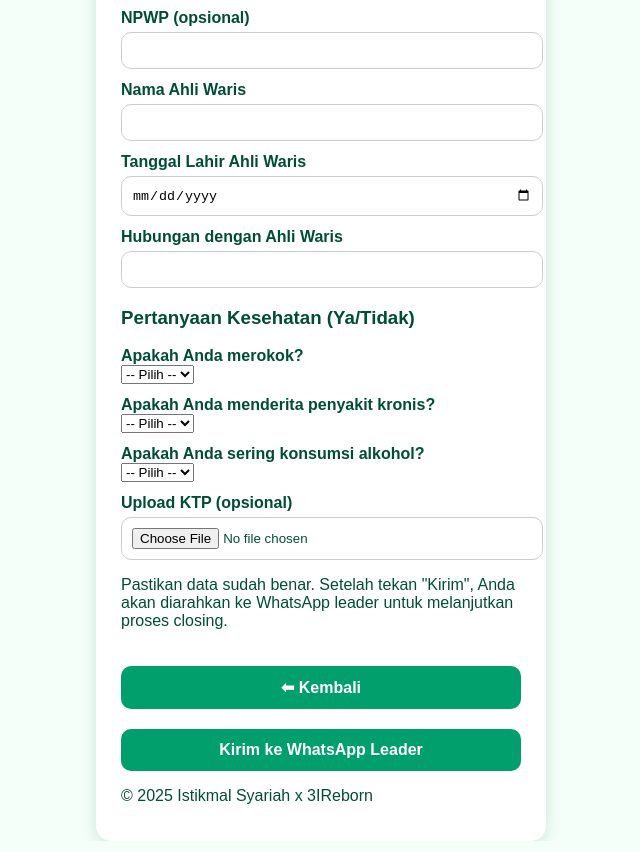
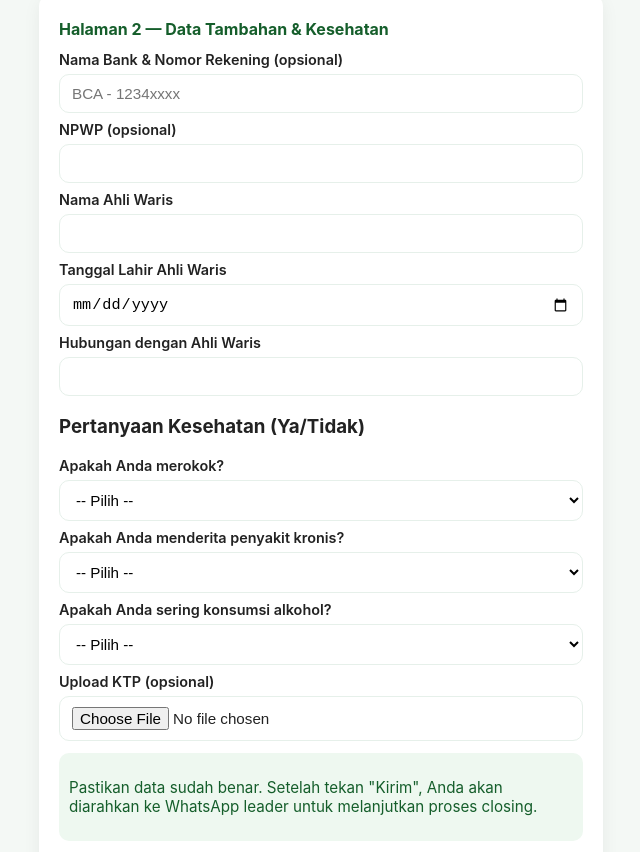
Before and after one commit to 3ireborn/syariahistikmal, a plain HTML site: page page2.html in a window 1280 px wide. Shown: the part 162-1014 px from the top of the page, without its empty margins (319-959 px from the left). Drawn offline with Linux system fonts and the light colour scheme.

Commit message:
Update style.css

```diff
--- a/style.css
+++ b/style.css
@@ -1,54 +1,82 @@
-body {
-  font-family: "Poppins", sans-serif;
-  background-color: #f3fff8;
-  color: #004d36;
-  display: flex;
-  justify-content: center;
-  align-items: center;
-  height: 100vh;
+:root{
+  --green: #1b8f3e;
+  --green-dark: #0f5c26;
+  --muted: #f4f8f5;
+  --card: #ffffff;
+  --accent: #155e2b;
 }
 
-.container {
-  background: #ffffff;
-  padding: 20px 25px;
-  border-radius: 15px;
-  box-shadow: 0 4px 15px rgba(0, 80, 50, 0.15);
-  max-width: 400px;
-  width: 90%;
+*{box-sizing:border-box}
+body{
+  margin:0;
+  font-family:Inter, system-ui, -apple-system, "Poppins", "Segoe UI", Roboto, "Helvetica Neue", Arial;
+  background:var(--muted);
+  color:#222;
+  -webkit-font-smoothing:antialiased;
 }
 
-h1 {
-  text-align: center;
-  color: #006e4d;
+.container{
+  max-width:720px;
+  margin:18px auto;
+  padding:18px;
 }
 
-label {
-  display: block;
-  margin-top: 12px;
-  font-weight: 600;
+.top{text-align:center}
+.logo{width:80px;height:auto;margin:6px auto;display:block}
+h1{color:var(--green);font-size:1.2rem;margin:6px 0}
+.sub{color:#50645a;font-size:0.9rem;margin-bottom:12px}
+
+.card{
+  background:var(--card);
+  border-radius:14px;
+  padding:14px;
+  box-shadow:0 6px 18px rgba(20,30,20,0.06);
+  margin-bottom:14px;
 }
 
-input {
-  width: 100%;
-  padding: 10px;
-  margin-top: 5px;
-  border: 1px solid #ccc;
-  border-radius: 10px;
+h2{color:var(--accent);font-size:1rem;text-align:left;margin:6px 0 12px}
+
+label{display:block;margin:8px 0 6px;font-weight:600;font-size:0.9rem}
+input[type="text"], input[type="email"], input[type="tel"], input[type="date"], input[type="number"], textarea, select, input[type="file"]{
+  width:100%;
+  padding:10px 12px;
+  border-radius:10px;
+  border:1px solid #e6f0ea;
+  background:#fff;
+  font-size:0.95rem;
 }
 
-button {
-  margin-top: 20px;
-  width: 100%;
-  padding: 12px;
-  background-color: #009f6b;
-  color: white;
-  border: none;
-  border-radius: 10px;
-  font-size: 16px;
-  font-weight: bold;
-  cursor: pointer;
+textarea{resize:vertical;min-height:48px}
+
+.actions{margin-top:14px}
+.actions.two{display:flex;gap:10px}
+.btn{
+  display:inline-block;
+  padding:11px 14px;
+  border-radius:10px;
+  border:0;
+  cursor:pointer;
+  font-weight:700;
+  font-size:1rem;
+}
+.btn.primary{background:var(--green);color:#fff;flex:1}
+.btn.light{background:#e9ece9;color:#333;flex:1}
+
+.confirm-box{
+  background:#eef8f0;
+  padding:10px;
+  border-radius:10px;
+  color:var(--accent);
+  margin-top:12px;
+  font-size:0.95rem;
+  text-align:left;
 }
 
-button:hover {
-  background-color: #007f55;
+/* footer */
+.foot{ text-align:center; color:#7c8a80; font-size:0.85rem; margin-top:6px }
+
+/* responsive adjustments */
+@media(min-width:900px){
+  .container{max-width:600px}
+  .card{padding:20px}
 }
```
